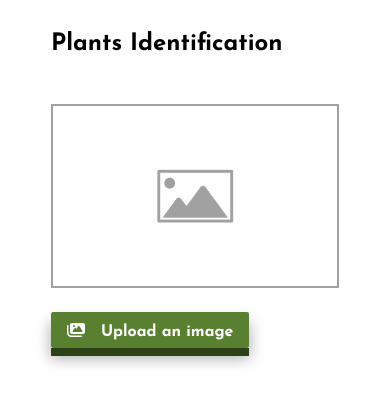
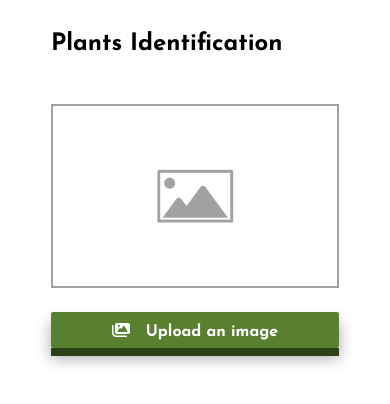
Before and after one commit to hazelGranger/plants-recognition-app, a React (Create React App) app: page / in a window 390 px wide. Shown: the top 404 px of the page. Built offline with nearby package versions, Linux system fonts and the light colour scheme.

Commit message:
fix horizontal scroll

```diff
--- a/src/index.css
+++ b/src/index.css
@@ -1,5 +1,10 @@
 * {
   box-sizing: border-box;
+}
+
+html {
+  overflow-x: hidden;
+  width: 100%;
 }
 
 body {
@@ -7,6 +12,8 @@ body {
   font-family: "Josefin Sans", sans-serif;
   -webkit-font-smoothing: antialiased;
   -moz-osx-font-smoothing: grayscale;
+  overflow-x: hidden;
+  width: 100%;
 }
 
 a {
@@ -30,6 +37,12 @@ a {
   font-size: 1rem;
   max-width: 100%;
   text-align: center;
+}
+
+@media only screen and (max-width: 480px) {
+  .button {
+    width: 100%;
+  }
 }
 
 .button-wrapper {
```
